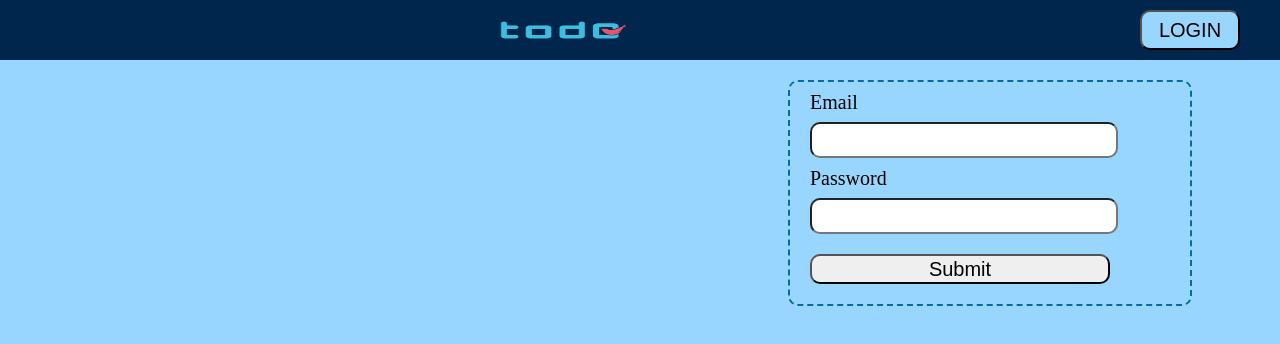
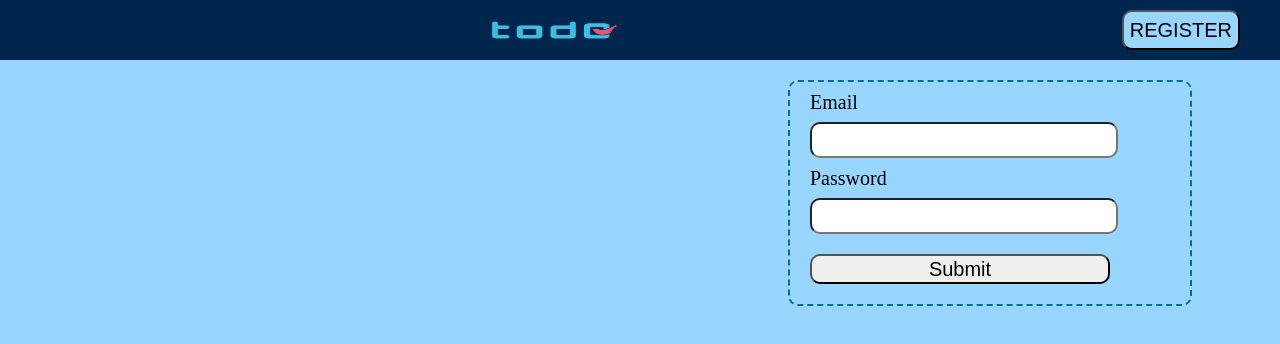
Before and after one commit to maheshauti96/Assignment_javascript, a plain HTML site: page login.html in a window 1280 px wide. Drawn offline with Linux system fonts and the light colour scheme.

Commit message:
button auto

```diff
--- a/Assets/css/main.css
+++ b/Assets/css/main.css
@@ -19,7 +19,7 @@ header .container button{
     margin-left:20px;
    background-color:#99d6ff;
     height: 40px;
-    width:100px;
+    width:auto;
     border-radius:10px;
 }
 #logo{
--- a/login.html
+++ b/login.html
@@ -15,7 +15,7 @@
     <header>
       <div class="container">
         <img id="logo" src="./Assets/images/image_1207_todo_01.png" alt="">
-        <button id="loginbutton">LOGIN </button>
+        <button id="signupbutton">REGISTER </button>
         <!-- <button id="signupbutton">REGISTER </button> -->
         <script src="./Assets/js/home.js"></script>
       </div>
```
